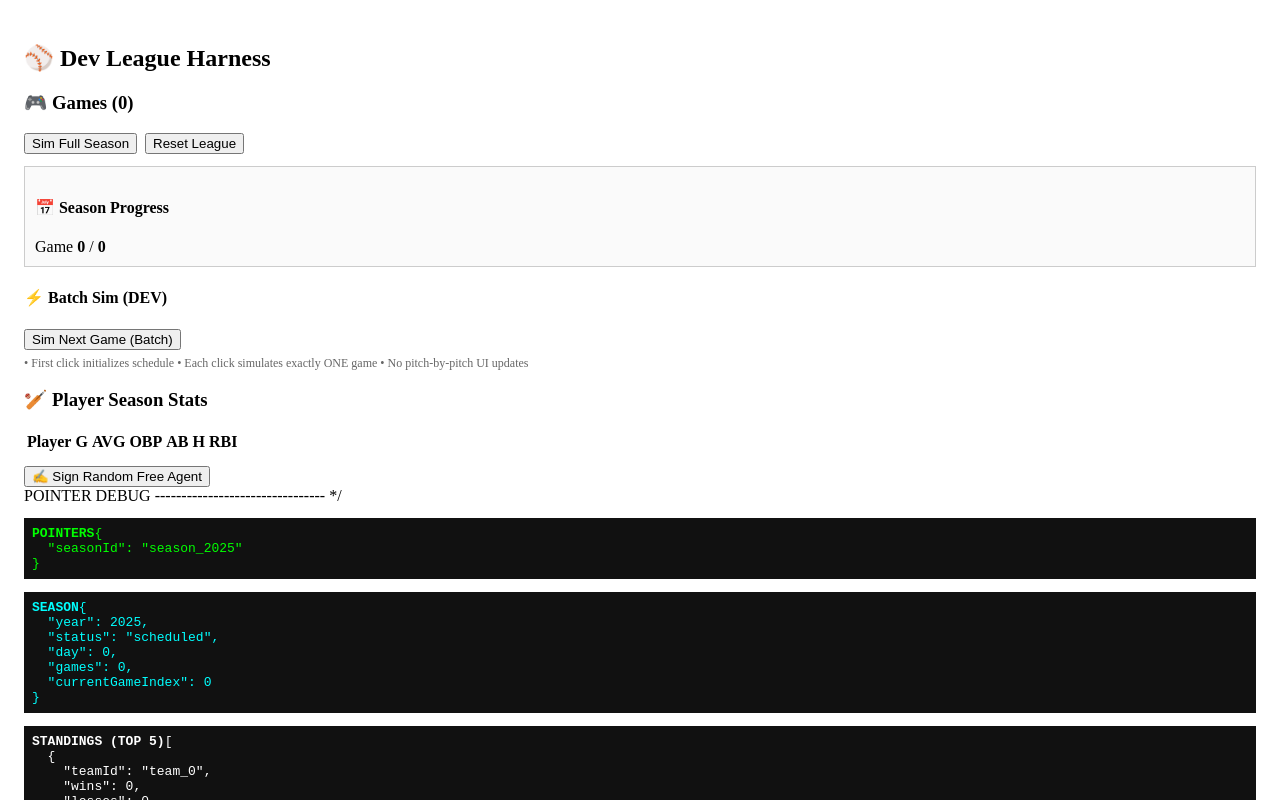
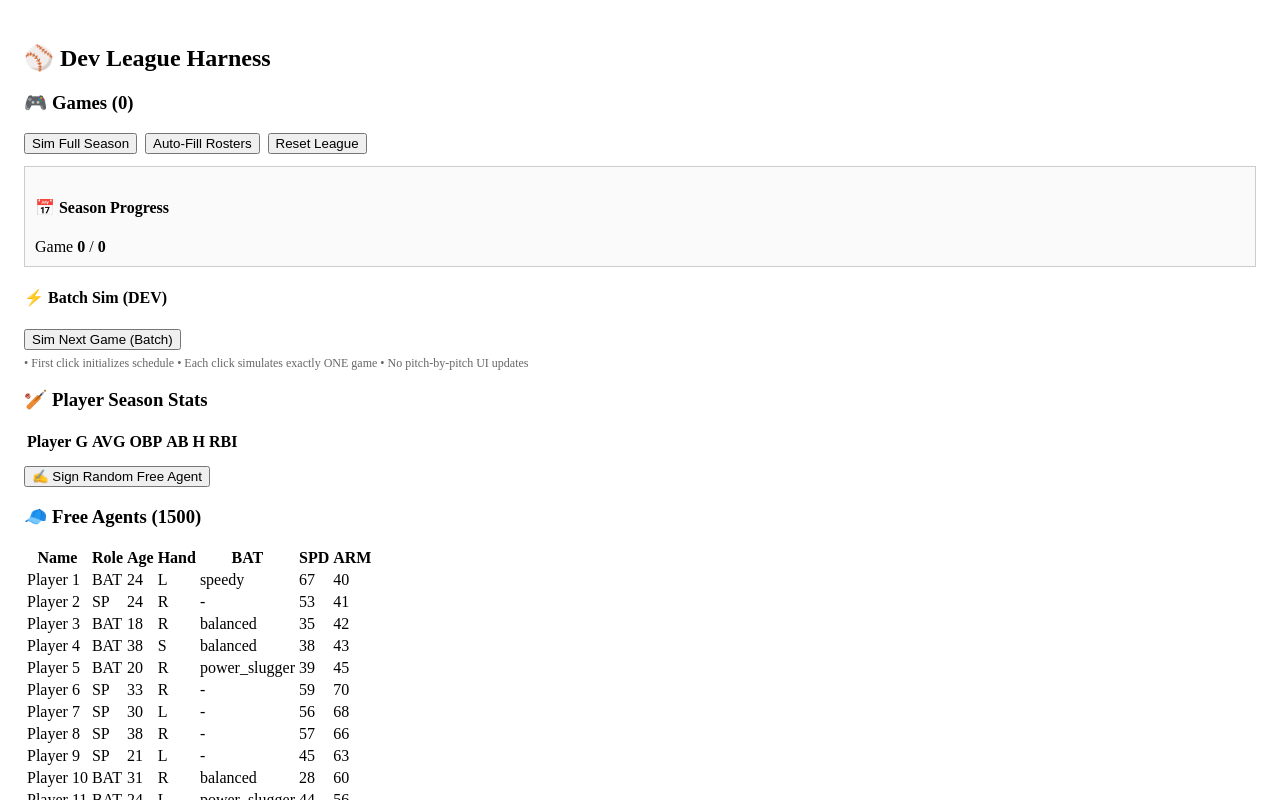
Before and after one commit to TheFaucett/GM-play-dash, a React (Vite) app in the folder GM-play-dash/: page / in a window 1280 px wide. Both pictures are taken after a click on the button "Create Full Dev League". Shown: the top 800 px of the page. Built offline with nearby package versions, Linux system fonts and the light colour scheme.

Commit message:
auto fill roster and sign FA

```diff
--- a/GM-play-dash/src/engine/sim/autoFillTeams.ts
+++ b/GM-play-dash/src/engine/sim/autoFillTeams.ts
@@ -1,3 +1,5 @@
+// src/engine/sim/autoFillTeams.ts
+
 import type { Player } from "../types/player";
 
 /* ==============================================
@@ -40,7 +42,7 @@ function shuffle<T>(arr: T[]): T[] {
 
 /**
  * Very rough positional proxy.
- * This will get MUCH better later.
+ * Reserved for future use (C / SS / CF anchors).
  */
 function isDefensiveAnchor(p: Player): boolean {
   const a = p.latents?.common.athleticism ?? 50;
@@ -55,7 +57,12 @@ export function autoFillTeams(args: {
   players: Record<string, Player>;
   teamIds: string[];
 }): AutoFillResult {
-  const available = shuffle(Object.keys(args.players));
+  // 🔑 ONLY free agents are assignable
+  const available = shuffle(
+    Object.keys(args.players).filter(
+      (id) => args.players[id].teamId === "FA"
+    )
+  );
 
   const teams: TeamRosters = {};
   const assigned = new Set<string>();
@@ -64,21 +71,24 @@ export function autoFillTeams(args: {
     const roster: string[] = [];
 
     let pitchers = 0;
-    let defenders = 0;
+    let defenders = 0; // reserved for future constraints
 
     for (const playerId of available) {
       if (assigned.has(playerId)) continue;
       if (roster.length >= ROSTER_SIZE) break;
 
       const player = args.players[playerId];
+      if (!player) continue;
 
-      // Count role
       const pitcher = isPitcher(player);
       const defender = isDefensiveAnchor(player);
 
-      // Enforce soft constraints
+      // Soft role constraints
       if (pitcher && pitchers >= MAX_PITCHERS) continue;
-      if (!pitcher && roster.length - pitchers >= ROSTER_SIZE - MIN_PITCHERS)
+      if (
+        !pitcher &&
+        roster.length - pitchers >= ROSTER_SIZE - MIN_PITCHERS
+      )
         continue;
 
       roster.push(playerId);
@@ -88,10 +98,16 @@ export function autoFillTeams(args: {
       if (defender) defenders++;
     }
 
+    if (roster.length < ROSTER_SIZE) {
+      console.warn(
+        `⚠️ Team ${teamId} only filled ${roster.length}/${ROSTER_SIZE} players`
+      );
+    }
+
     teams[teamId] = roster;
   }
 
-  // Everyone else is a free agent
+  // Everyone unassigned remains a free agent
   const freeAgents = available.filter((id) => !assigned.has(id));
 
   return { teams, freeAgents };
--- /dev/null
+++ b/GM-play-dash/src/ui/DevFreeAgentBoard.tsx
@@ -0,0 +1,44 @@
+import type { LeagueState } from "../engine/types/league";
+
+export function DevFreeAgentBoard({ state }: { state: LeagueState }) {
+  const pool = state.playerPool;
+  if (!pool) return null;
+
+  const agents = pool.freeAgents
+    .map(id => state.players[id])
+    .filter(Boolean)
+    .slice(0, 20); // limit for sanity
+
+  return (
+    <section style={{ marginTop: 16 }}>
+      <h3>🧢 Free Agents ({pool.freeAgents.length})</h3>
+
+      <table>
+        <thead>
+          <tr>
+            <th>Name</th>
+            <th>Role</th>
+            <th>Age</th>
+            <th>Hand</th>
+            <th>BAT</th>
+            <th>SPD</th>
+            <th>ARM</th>
+          </tr>
+        </thead>
+        <tbody>
+          {agents.map(p => (
+            <tr key={p.id}>
+              <td>{p.name}</td>
+              <td>{p.role}</td>
+              <td>{p.age}</td>
+              <td>{p.handedness}</td>
+              <td>{p.ratings.batterArchetype ?? "-"}</td>
+              <td>{p.ratings.speed}</td>
+              <td>{p.ratings.arm}</td>
+            </tr>
+          ))}
+        </tbody>
+      </table>
+    </section>
+  );
+}
--- a/GM-play-dash/src/ui/DevLeagueHarness.tsx
+++ b/GM-play-dash/src/ui/DevLeagueHarness.tsx
@@ -7,11 +7,67 @@ import { DevGameList } from "./DevGameList";
 import { DevBatchSimControls } from "./DevBatchSimControls";
 import { DevPlayerSeasonStats } from "./DevPlayerSeasonStats";
 import { DevSignFreeAgent } from "./DevSignFreeAgent";
+import { generatePlayerPool } from "../engine/sim/generatePlayerPool";
+import { DevFreeAgentBoard } from "./DevFreeAgentBoard";
+import { autoFillTeams } from "../engine/sim/autoFillTeams";
+
+
 
 export function DevLeagueHarness() {
   const [state, setState] = useState<LeagueState | null>(null);
+  function autoFillAllRosters() {
+    setState((prev) => {
+        if (!prev) return prev;
 
-  /* --------------------------------------------
+        const teamIds = Object.keys(prev.teams);
+
+        const { teams, freeAgents } = autoFillTeams({
+        players: prev.players,
+        teamIds,
+        });
+
+        const nextPlayers = { ...prev.players };
+        const nextTeams = { ...prev.teams };
+
+        // Assign players to teams
+        for (const teamId of teamIds) {
+        const roster = teams[teamId] ?? [];
+
+        for (const playerId of roster) {
+            nextPlayers[playerId] = {
+            ...nextPlayers[playerId],
+            teamId,
+            };
+        }
+
+        // TEMP roster wiring (v1)
+        nextTeams[teamId] = {
+            ...nextTeams[teamId],
+            rosterIds: roster,
+        } as any; // lineup/rotation comes next
+        }
+
+        // Remaining players stay FA
+        for (const playerId of freeAgents) {
+        nextPlayers[playerId] = {
+            ...nextPlayers[playerId],
+            teamId: "FA",
+        };
+        }
+
+        console.log("🏗️ Auto-filled rosters", {
+        teams: Object.keys(teams).length,
+        freeAgents: freeAgents.length,
+        });
+
+        return {
+        ...prev,
+        players: nextPlayers,
+        teams: nextTeams,
+        };
+    });
+  }
+    /* --------------------------------------------
      ACTIONS
   -------------------------------------------- */
 
@@ -25,7 +81,7 @@ export function DevLeagueHarness() {
 
     console.log("✅ League created", {
       teams: Object.keys(next.teams).length,
-      players: Object.keys(next.players).length,
+      players: Object.keys(next.players),
       seasons: Object.keys(next.seasons),
     });
 
@@ -69,6 +125,11 @@ export function DevLeagueHarness() {
   const seasonId = state.pointers.seasonId;
   const season = seasonId ? state.seasons[seasonId] : null;
 
+  const pool = generatePlayerPool(1500, Math.random());
+
+  state.players = pool.players;
+  state.playerPool = pool;
+
   /* --------------------------------------------
      ACTIVE VIEW
   -------------------------------------------- */
@@ -81,7 +142,9 @@ export function DevLeagueHarness() {
         <button onClick={simSeason}>
           Sim Full Season
         </button>
-
+        <button onClick={autoFillAllRosters} style={{ marginLeft: 8 }}>
+          Auto-Fill Rosters
+        </button>
         <button onClick={createLeague} style={{ marginLeft: 8 }}>
           Reset League
         </button>
@@ -94,6 +157,7 @@ export function DevLeagueHarness() {
         state={state}
         setState={setState}
       />
+      <DevFreeAgentBoard state={state}/>
       {/* ------------------------------- */}
           POINTER DEBUG
       -------------------------------- */
```
